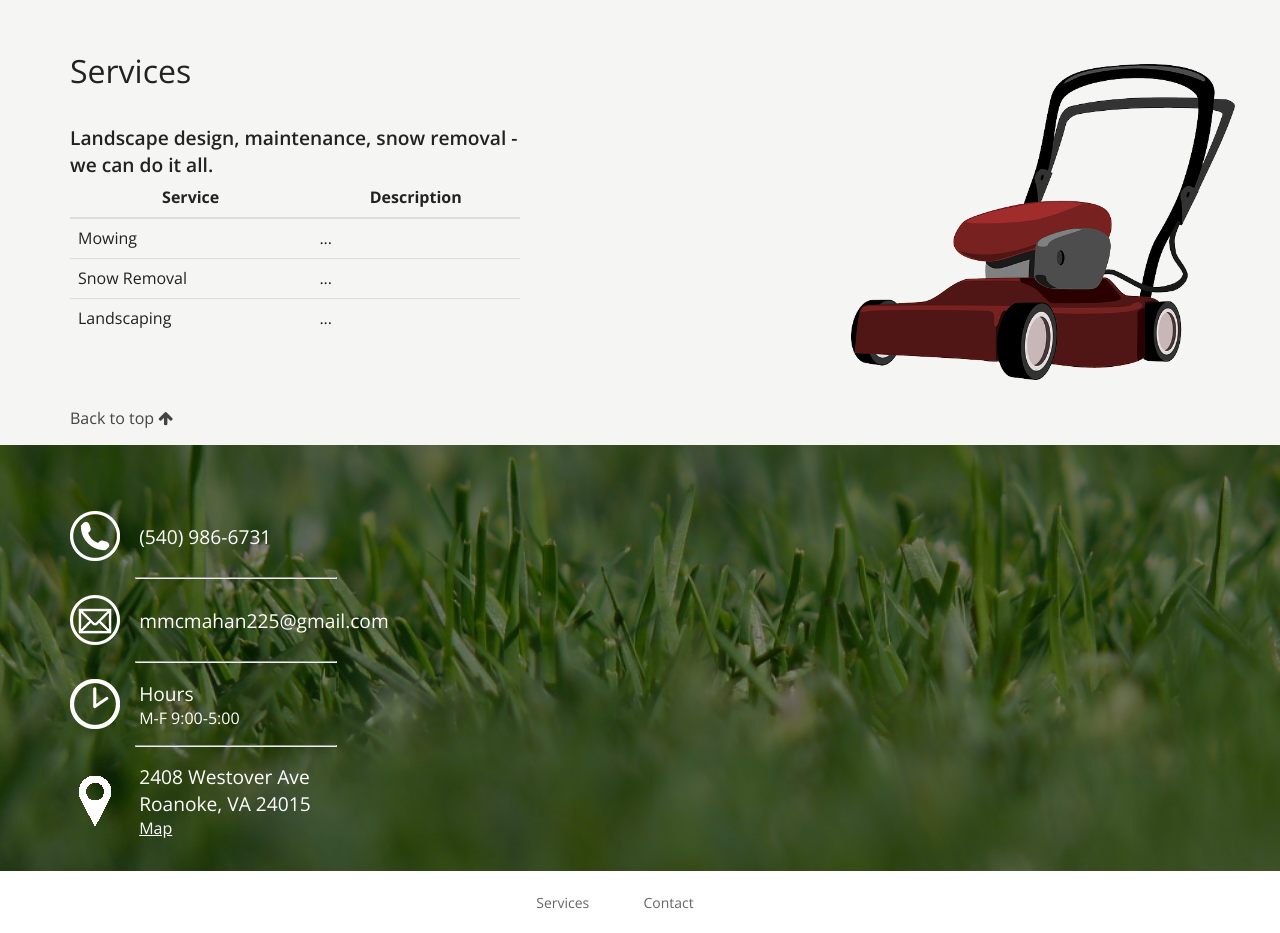
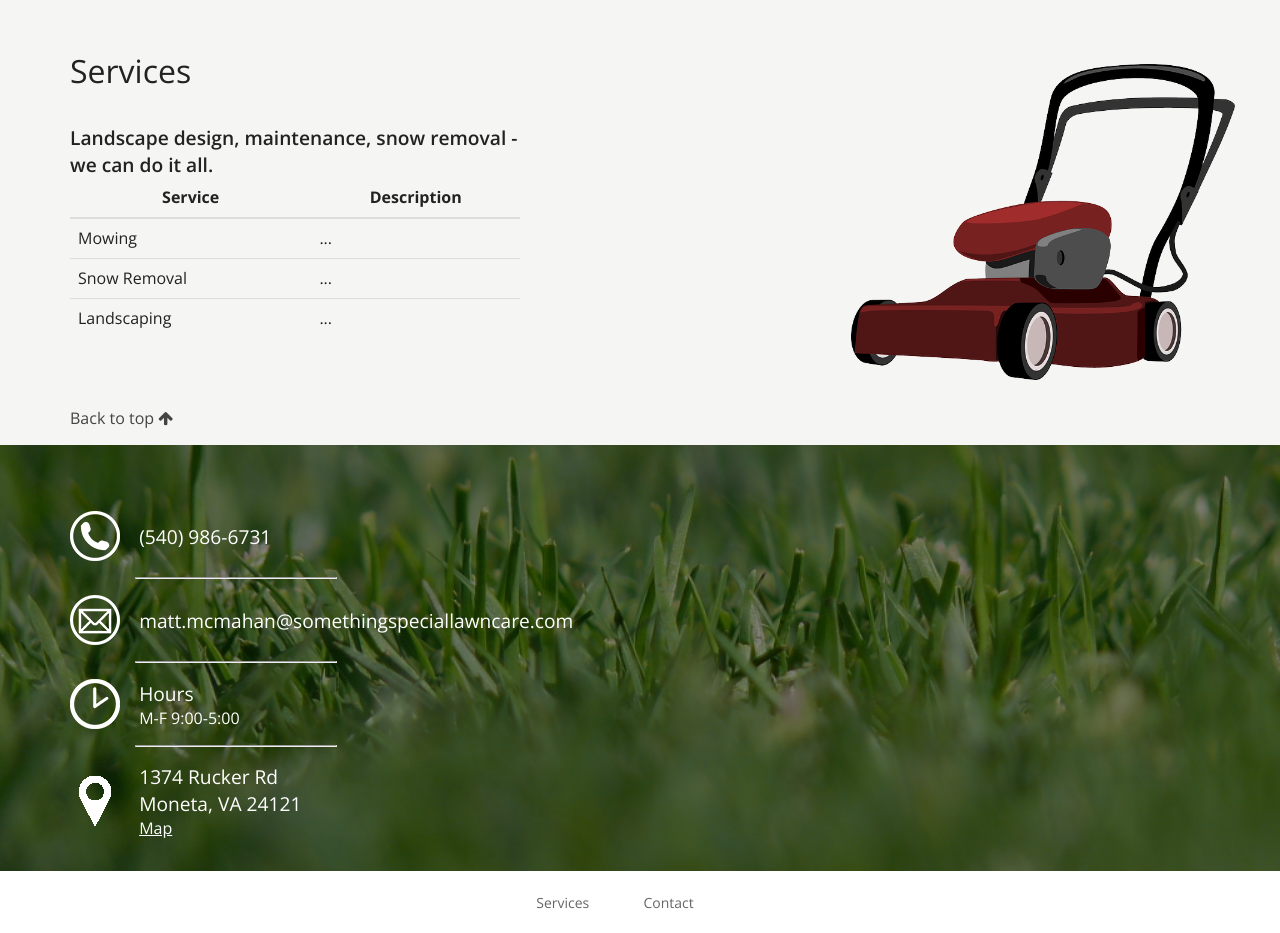
Before and after one commit to arxene/somethingspecial, a PHP site: page / in a window 1280 px wide. Shown: the part 684-1617 px from the top of the page. Run offline with PHP 8.4, Linux system fonts and the light colour scheme; style sheets or scripts are compiled from the project's sources; some libraries are stand-ins or nearby versions.

Commit message:
Updated address and email on bottom of page. Updated paths to resources so they were would work for somethingspeciallawncare.com. Before they had been pointing relative to archene.com.

```diff
--- a/assets/css/sass-modules/_contact.scss
+++ b/assets/css/sass-modules/_contact.scss
@@ -5,7 +5,7 @@
       rgba(black, 0.5),
       rgba(black, 0.5)
     ),
-    url(/somethingspecial/assets/img/hero-grass.jpg);
+    url(/assets/img/hero-grass.jpg);
   background-size: cover;
   background-position: center center;
   background-repeat: no-repeat;
--- a/assets/css/sass-modules/_hero.scss
+++ b/assets/css/sass-modules/_hero.scss
@@ -8,7 +8,7 @@
       rgba(black, 0.3),
       rgba(black, 0.3)
     ),
-    url(/somethingspecial/assets/img/hero-lawnmower.jpg);
+    url(/assets/img/hero-lawnmower.jpg);
   background-size: cover;
   background-position: center center;
   background-repeat: no-repeat;
--- a/assets/css/sass-modules/_services.scss
+++ b/assets/css/sass-modules/_services.scss
@@ -40,7 +40,7 @@
  */
 @media screen and (min-width: 751px) {
   .services {
-    background-image: url(/somethingspecial/assets/img/lawnmower-vector.png);
+    background-image: url(/assets/img/lawnmower-vector.png);
     background-size: 30%;
     background-position: 95% center;
     background-repeat: no-repeat;
--- a/index.php
+++ b/index.php
@@ -123,7 +123,7 @@
       <img src="/assets/img/mail-icon.png" class="icon" />
 
       <div class="contact-right">
-        <p class="contact-right"><a href="mailto:mmcmahan225@gmail.com">mmcmahan225@gmail.com</a></p>
+        <p class="contact-right"><a href="mailto:matt.mcmahan@somethingspeciallawncare.com">matt.mcmahan@somethingspeciallawncare.com</a></p>
       </div>
     </div>
 
@@ -144,11 +144,11 @@
       <img src="/assets/img/map-icon.png" class="icon" />
 
       <div class="contact-right">
-        <p>2408 Westover Ave<br>
-          Roanoke, VA 24015
+        <p>1374 Rucker Rd<br>
+          Moneta, VA 24121
         </p>
 
-        <p class="small" style="text-decoration:underline;"><a href="https://goo.gl/maps/JRi6B" target="_blank">Map</a></p>
+        <p class="small" style="text-decoration:underline;"><a href="https://goo.gl/maps/QUbHT" target="_blank">Map</a></p>
       </div>
     </div>
   </section>
```
